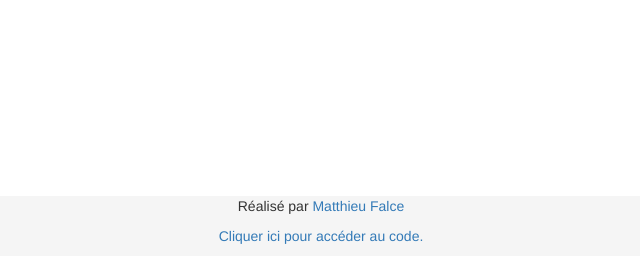
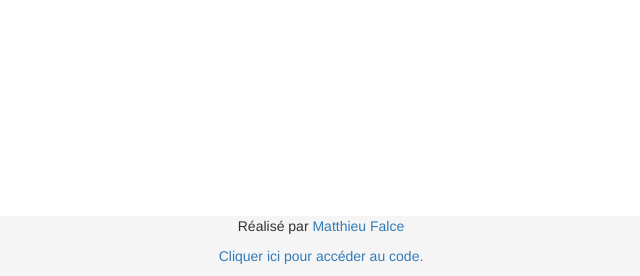
Before and after one commit to ice3/track_a_parcel, a Flask app: page / in a window 1280 px wide. Shown: the part 544-820 px from the top of the page, without its empty margins (319-959 px from the left). Before the commit the page ends 788 px from the top, so only its background shows below. Run offline with Flask 2, Linux system fonts and the light colour scheme; data that the repository does not hold is empty; parts of the project's set-up code (start-up, migrations or seed data) failed here and were passed over; some libraries are stand-ins or nearby versions.

Commit message:
update front-end stuff.

```diff
--- a/app/static/main.css
+++ b/app/static/main.css
@@ -20,4 +20,5 @@ html,body {
 #footer {
   height: 60px;
   background-color: #f5f5f5;
+  margin-top: 20px;
 }
--- a/app/static/main.js
+++ b/app/static/main.js
@@ -12,7 +12,7 @@ function delete_parcel(parcel_number){
 }
 
 function toggle_received(parcel_number){
-  console.log("delete parcel : ", parcel_number)
+  console.log("update parcel receive status : ", parcel_number)
   $.ajax({
     url: '/api/parcel/'+parcel_number ,
     type: 'UPDATE',
@@ -44,6 +44,7 @@ function add_parcel(event){
           } else {
             $('#panel-'+data.number).replaceWith(data.html)  ;
           }
+          $("#divFormAddParcel").collapse("hide");
         }
     });
 };
```
